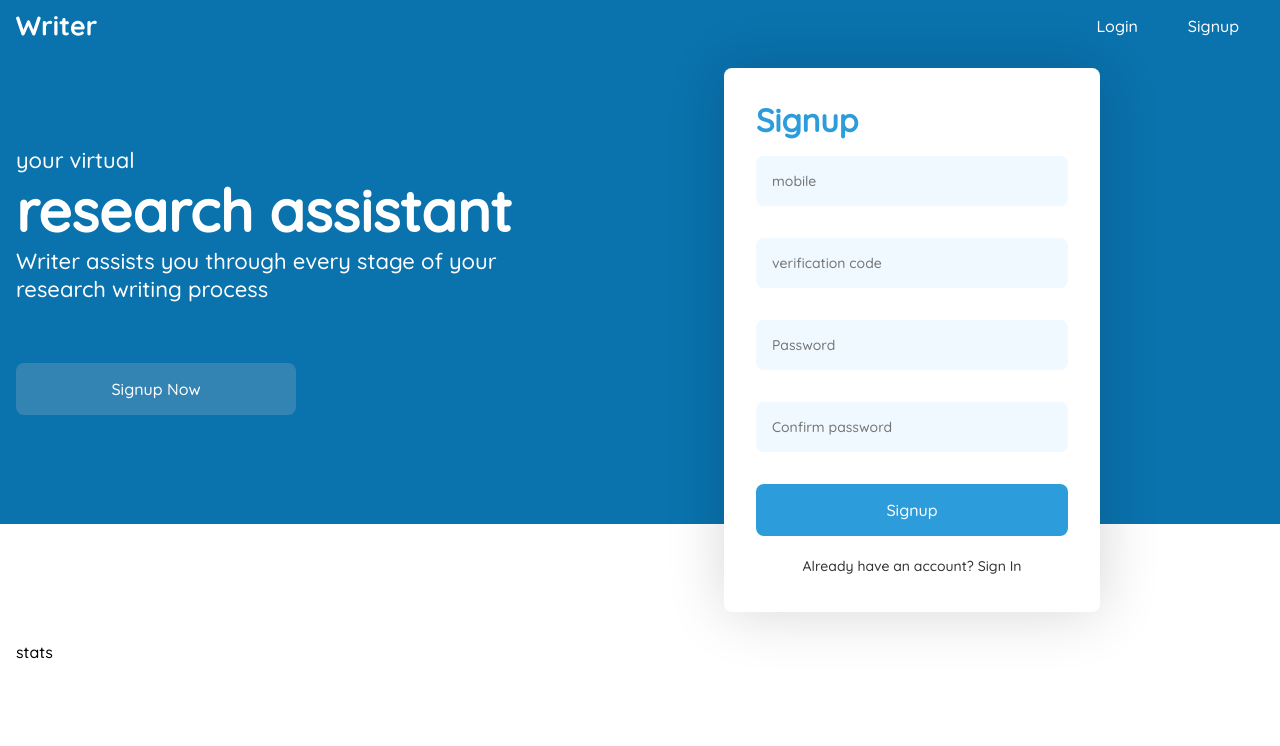
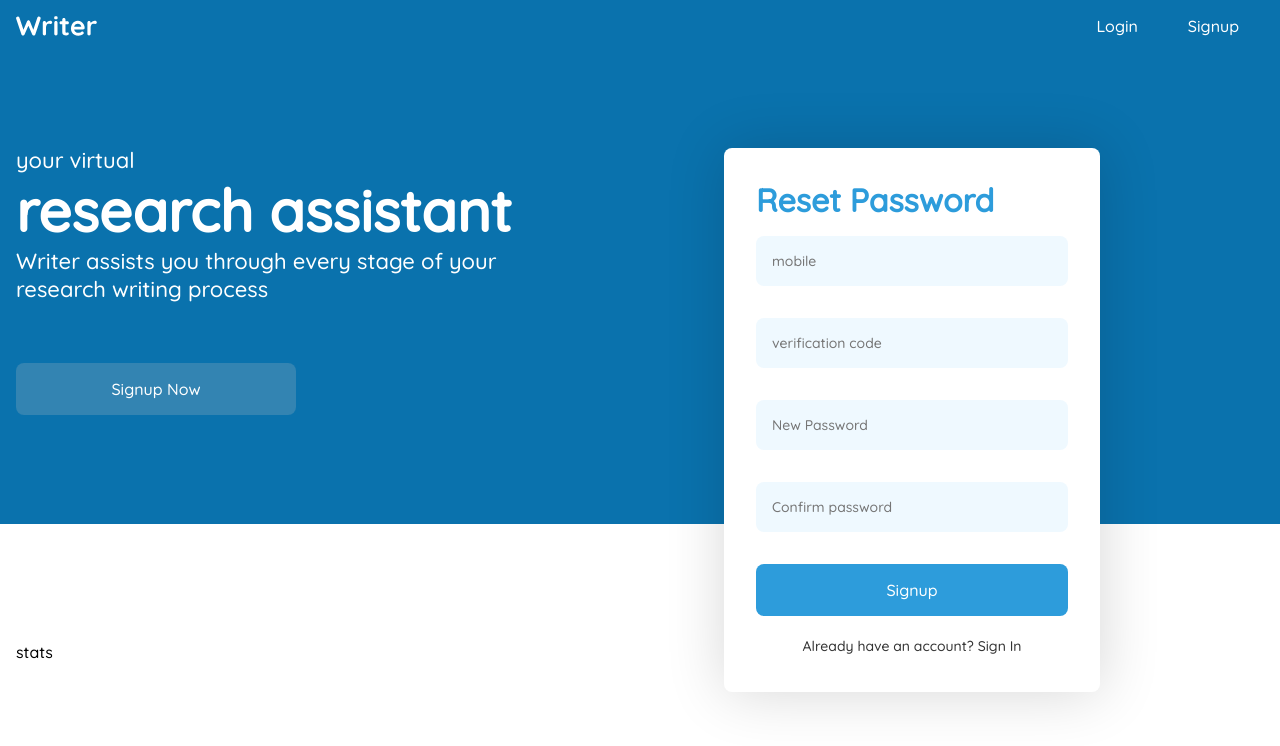
Before and after one commit to zevocorporation/Writer-App, a React (Create React App) app: page / in a window 1280 px wide. Shown: the top 746 px of the page. Built offline with nearby package versions, Linux system fonts and the light colour scheme.

Commit message:
added resetpagewithdesign

```diff
--- a/src/App.js
+++ b/src/App.js
@@ -3,13 +3,14 @@ import React from 'react'
 import Login from './components/login'
 import Navbar from './patterns/navbar'
 // import LandingPage from './pages/landingPage'
-import SignupPage from './pages/signupPage';
+//import SignupPage from './pages/signupPage';
+import ResetPage from './pages/Resetpage';
 
 function App() {
   return (
     <div>
       <Navbar />
-      <SignupPage />
+      <ResetPage />
     </div>
   )
 }
--- /dev/null
+++ b/src/pages/Resetpage.js
@@ -0,0 +1,16 @@
+import React from 'react'
+
+import Hero from '../components/hero'
+import Statistics from '../components/statistics'
+
+
+function Resetpage(props){
+    return(
+    <div>
+    <Hero type="resetpassword" />
+    <Statistics />
+    </div>
+    )
+}
+
+export default Resetpage;
--- a/src/patterns/resetpassword.js
+++ b/src/patterns/resetpassword.js
@@ -1,19 +1,39 @@
 import React from 'react';
+import Colors from '../styles/colors'
+import Input from '../components/input'
+import Button from '../components/button'
+import Text from '../components/text'
+import Title from '../components/title'
 
-function Password(props){
+function Form(props) {
+    const styles = {
+        form: {
+          backgroundColor: Colors.accent.secondary,
+          display: 'flex',
+          flexDirection: 'column',
+          padding: '32px',
+          borderRadius: '8px',
+          boxShadow: '1px 1px 60px rgba(0, 0, 0, 0.16)',
+          ...props.style,
+        }
+    }
 
-    return(
-        <div>
-            <center>
-            <input placeholder='mobile' type='number' value={props.value} />
-            <button>send OTP</button><br></br>
-            <input placeholder='verification code' type='text' value={props.value} /><br></br>
-            <input placeholder='New Password' type='text' value={props.value} /><br></br>
-            <input placeholder='Confirm password' type='text' value={props.value} /><br></br>
-            <button>signup</button>
-            </center>
-            <p>Already have a account?<a href=''>Sign In</a></p>
-        </div>
+    const renderresetpasswordform=(
+        <form style={styles.form}>
+
+                <Title color={Colors.secondary}>Reset Password</Title>
+                <Input type='number' placeholder='mobile' value={props.value}/>
+                {/* <Button name="send OTP" />*/ }
+                <Input placeholder='verification code' type='text' value={props.Input} />
+                <Input placeholder='New Password ' type='text' value={props.Input} />
+                <Input placeholder='Confirm password' type='text' value={props.Input} />
+                <Button name='Signup' />
+                <Text style={{ textAlign: 'center' }} type='link'>
+        Already have an account? Sign In
+      </Text>
+
+        </form>
     )
+    return renderresetpasswordform
 }
-export default Password;
+export default Form;
```
Also changed, not shown: src/layouts/abstract.js (added, +17 -0 lines).
